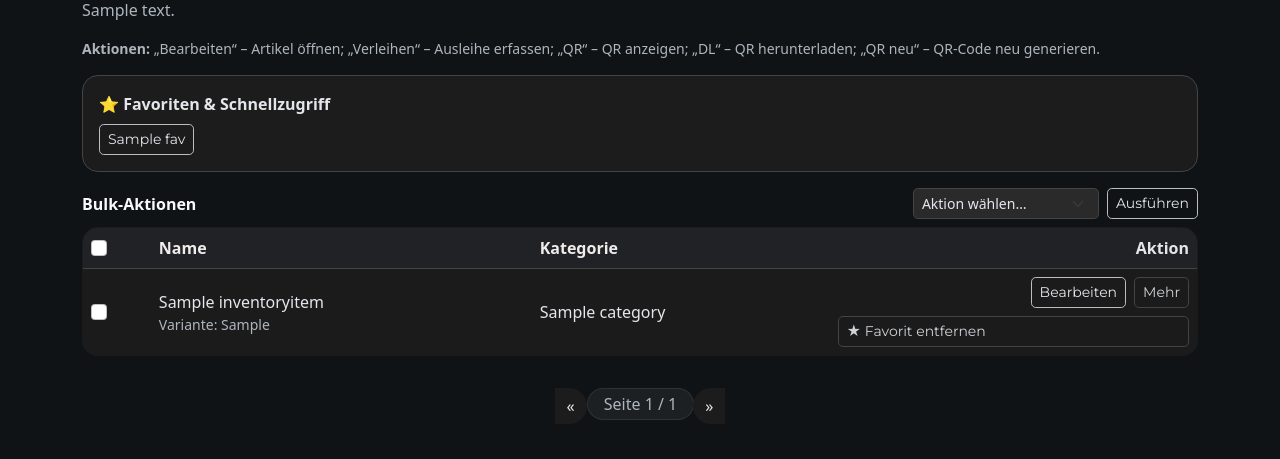
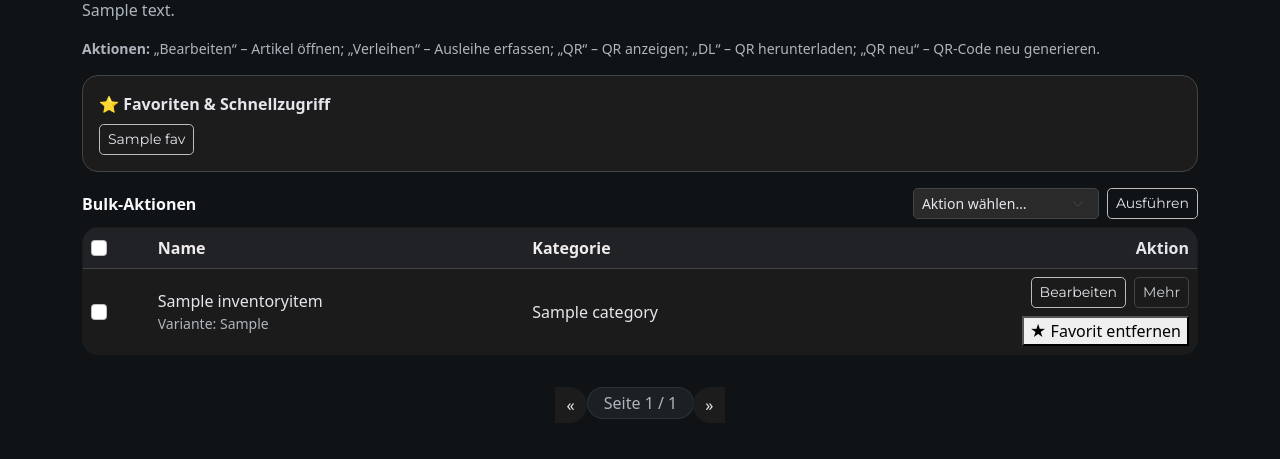
Before and after one commit to 17Trust09/inventory_management, a Django app: template inventory/templates/inventory/overview_dashboard.html in a window 1280 px wide, after a click on "Mehr". Shown: the part 277-736 px from the top of the page. Run offline with Django 4.2, Linux system fonts and the light colour scheme; a user stored in the database is signed in; tables that the repository leaves empty hold one stand-in row (values such as "Sample post"); the template is opened without the code that fills it: values that come from a table or form of the project are taken from there, most other values are stand-ins (such as "Sample title", 1, 10 or a date in 2020); data that the repository does not hold is empty.

Commit message:
Adjust action menu layout

```diff
--- a/inventory/templates/inventory/overview_dashboard.html
+++ b/inventory/templates/inventory/overview_dashboard.html
@@ -468,7 +468,7 @@
                     <form method="post" action="{% url 'toggle-favorite' it.id %}">
                       {% csrf_token %}
                       <input type="hidden" name="next" value="{{ request.get_full_path }}">
-                      <button class="btn btn-sm btn-outline-secondary w-100 text-start" type="submit">
+                      <button class="action-link text-start" type="submit">
                         {% if it.is_favorite %}★ Favorit entfernen{% else %}☆ Favorit hinzufügen{% endif %}
                       </button>
                     </form>
@@ -477,35 +477,35 @@
                     <form method="post" action="{% url 'mark-item' it.id %}">
                       {% csrf_token %}
                       <input type="hidden" name="next" value="{{ request.get_full_path }}">
-                      <button class="btn btn-sm btn-outline-warning w-100 text-start" type="submit">Markieren</button>
+                      <button class="action-link text-warning text-start" type="submit">Markieren</button>
                     </form>
                   {% endif %}
                   {% if features.require_qr and global_features.enable_qr_actions %}
                     <div class="d-flex flex-column gap-2">
                       {% if it.qr_exists %}
-                        <a class="btn btn-sm btn-outline-light w-100 text-start" href="{{ it.qr_url }}" target="_blank" rel="noopener">QR anzeigen</a>
-                        <a class="btn btn-sm btn-outline-light w-100 text-start" href="{{ it.qr_url }}" download>QR herunterladen</a>
+                        <a class="action-link text-start" href="{{ it.qr_url }}" target="_blank" rel="noopener">QR anzeigen</a>
+                        <a class="action-link text-start" href="{{ it.qr_url }}" download>QR herunterladen</a>
                       {% else %}
-                        <button class="btn btn-sm btn-outline-light w-100 text-start" type="button" disabled>QR anzeigen</button>
-                        <button class="btn btn-sm btn-outline-light w-100 text-start" type="button" disabled>QR herunterladen</button>
+                        <button class="action-link text-start" type="button" disabled>QR anzeigen</button>
+                        <button class="action-link text-start" type="button" disabled>QR herunterladen</button>
                       {% endif %}
                       <form method="post" action="{% url 'regenerate-qr' it.id %}">
                         {% csrf_token %}
                         <input type="hidden" name="next" value="{{ request.get_full_path }}">
-                        <button class="btn btn-sm btn-outline-light w-100 text-start" type="submit">QR neu generieren</button>
+                        <button class="action-link text-start" type="submit">QR neu generieren</button>
                       </form>
                     </div>
                   {% endif %}
                   {% if features.enable_borrow %}
-                    <a class="btn btn-sm btn-outline-light w-100 text-start" href="{% url 'borrow-item' it.id %}?next={{ request.get_full_path|urlencode }}">Verleihen</a>
+                    <a class="action-link text-start" href="{% url 'borrow-item' it.id %}?next={{ request.get_full_path|urlencode }}">Verleihen</a>
                   {% endif %}
                   {% if features.enable_comments %}
-                    <button class="btn btn-sm btn-outline-info w-100 text-start" type="button" data-bs-toggle="modal" data-bs-target="#commentModal{{ it.id }}">
+                    <button class="action-link text-info text-start" type="button" data-bs-toggle="modal" data-bs-target="#commentModal{{ it.id }}">
                       Kommentieren
                     </button>
                   {% endif %}
                   {% if features.show_order_button and it.order_link %}
-                    <a class="btn btn-sm btn-outline-success w-100 text-start" href="{{ it.order_link }}" target="_blank" rel="noopener">
+                    <a class="action-link text-success text-start" href="{{ it.order_link }}" target="_blank" rel="noopener">
                       Nachbestellen
                     </a>
                   {% endif %}
```
Also changed, not shown: inventory/static/css/styles.css (+20 -2 lines).
